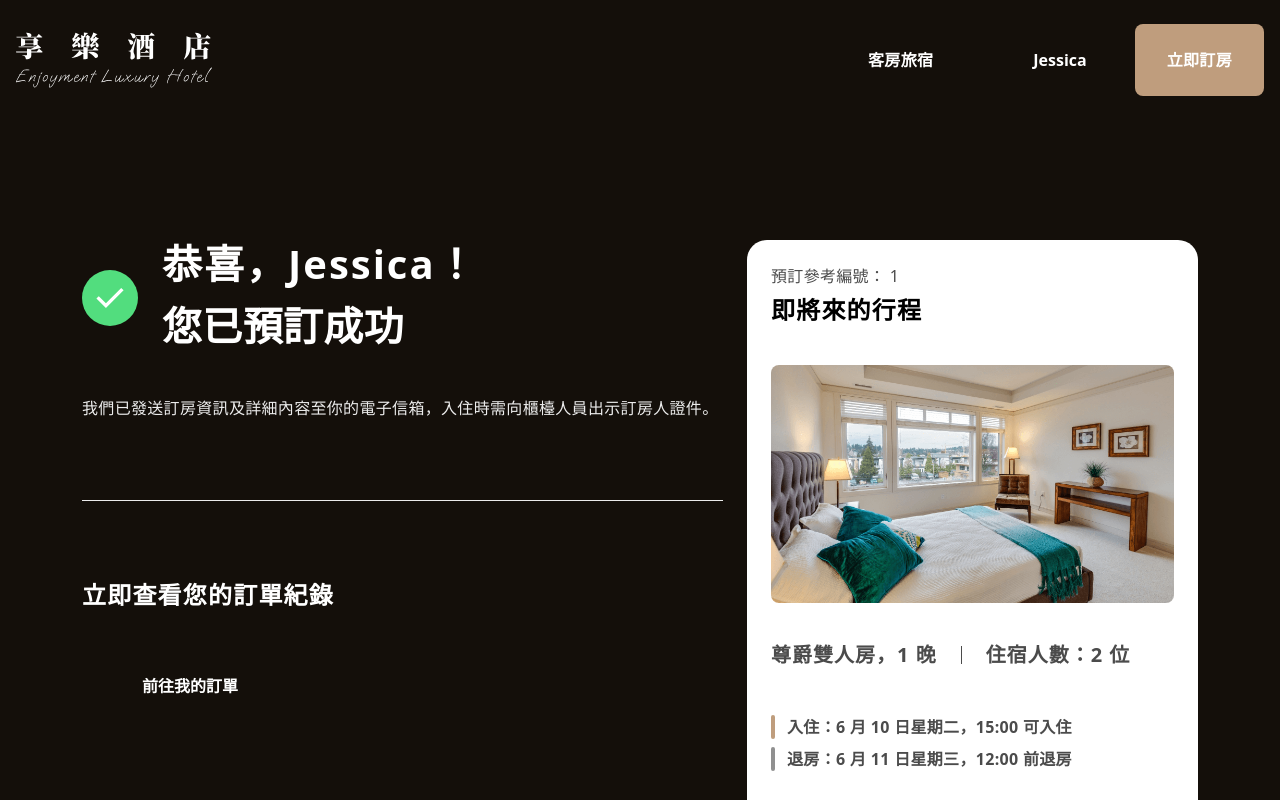
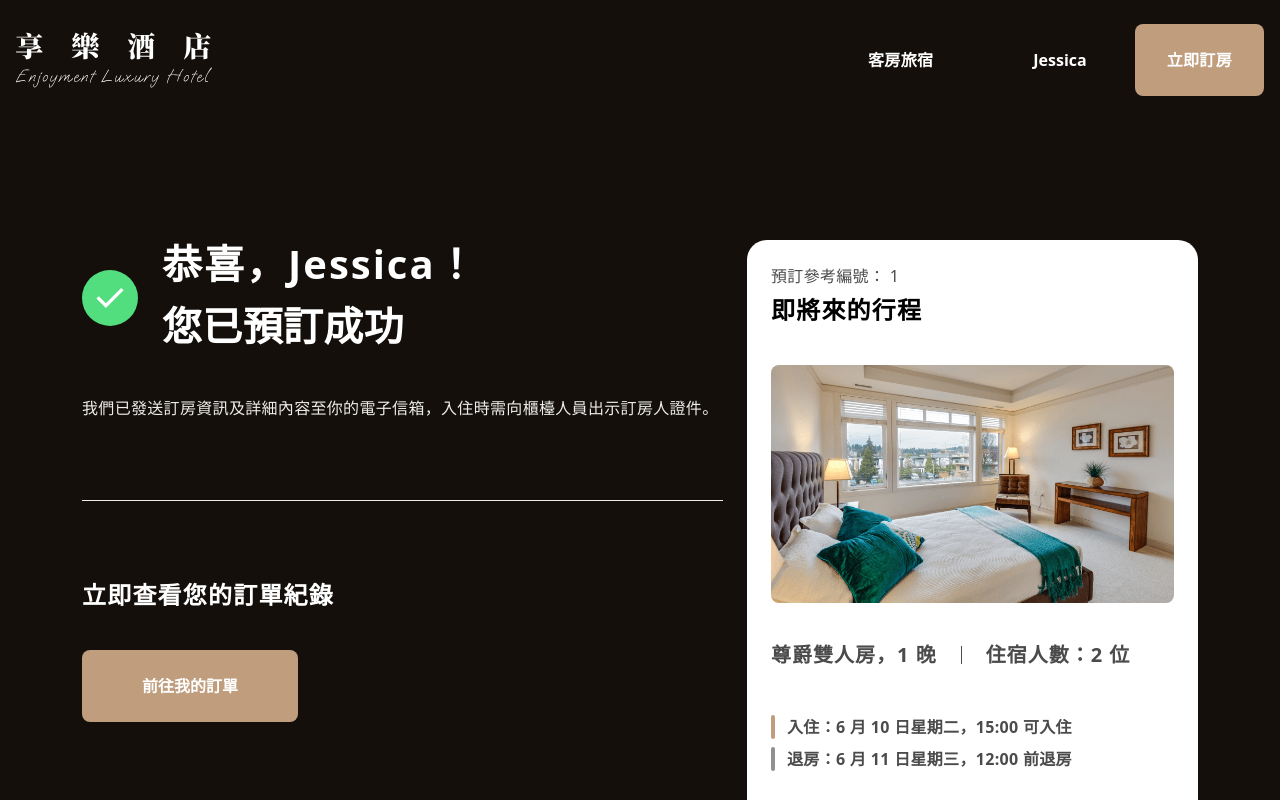
Before and after one commit to sana6622/course-nuxt-api-homework, a Nuxt app: page /booking-confirmation/1 in a window 1280 px wide. Shown: the top 800 px of the page. Built offline with nearby package versions, Linux system fonts and the light colour scheme; some icons are missing; what v-calendar would draw is missing.

Commit message:
修改'我的帳號'路徑 , '前往我的訂單'按鈕功能

```diff
--- a/components/AppHeader.vue
+++ b/components/AppHeader.vue
@@ -78,7 +78,12 @@ onUnmounted(() => {
                   style="right: 0; left: auto; border-radius: 20px"
                 >
                   <li>
-                    <a class="dropdown-item px-6 py-4" href="#">我的帳戶</a>
+                    <NuxtLink
+                      :to="{ name: 'user-userId', params: { userId: '123' } }"
+                      class="dropdown-item px-6 py-4"
+                    >
+                      我的帳戶
+                    </NuxtLink>
                   </li>
                   <li>
                     <a class="dropdown-item px-6 py-4" href="#">登出</a>
--- a/pages/booking-confirmation/[bookingId].vue
+++ b/pages/booking-confirmation/[bookingId].vue
@@ -1,9 +1,12 @@
 <script setup>
 import { Icon } from "@iconify/vue";
-import { useRoute } from "vue-router";
+const router = useRouter();
 
 const route = useRoute();
 const { bookingId } = route.params;
+const clickHandle = () => {
+  router.push("/user/1/order");
+};
 </script>
 
 <template>
@@ -34,8 +37,9 @@ const { bookingId } = route.params;
               立即查看您的訂單紀錄
             </h2>
             <button
-              class="btn btn-primary-100 px-md-15 py-4 text-neutral-0 fw-bold border-0 rounded-3"
+              class="btn btn-primary-100 px-md-15 py-4 text-neutral-0 fw-bold border-0 rounded-3 bt-bgc"
               type="button"
+              @click="clickHandle"
             >
               前往我的訂單
             </button>
@@ -306,6 +310,13 @@ $grid-breakpoints: (
   border-radius: 1.25rem;
 }
 
+.bt-bgc {
+  background-color: #bf9d7d;
+  &:hover {
+    background-color: #a2856a;
+  }
+}
+
 .title-deco {
   display: flex;
   align-items: center;
```
